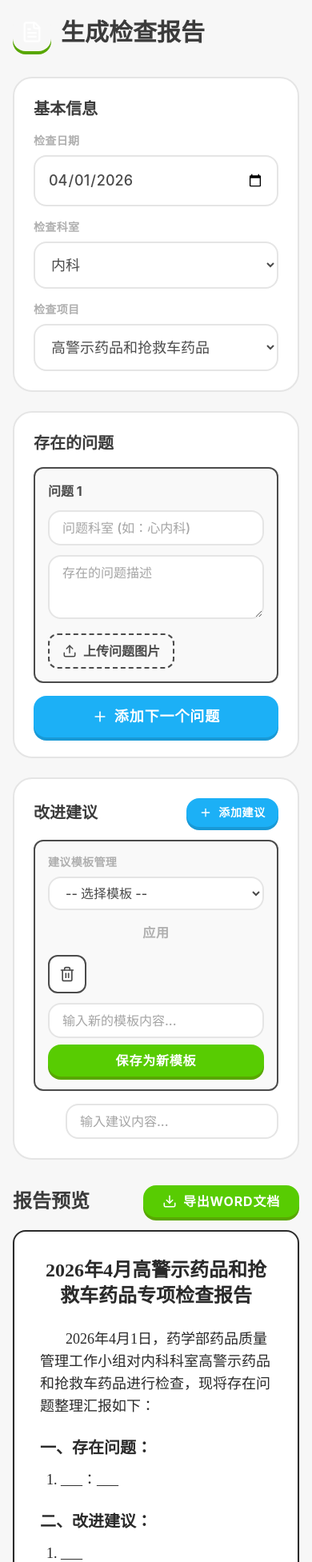
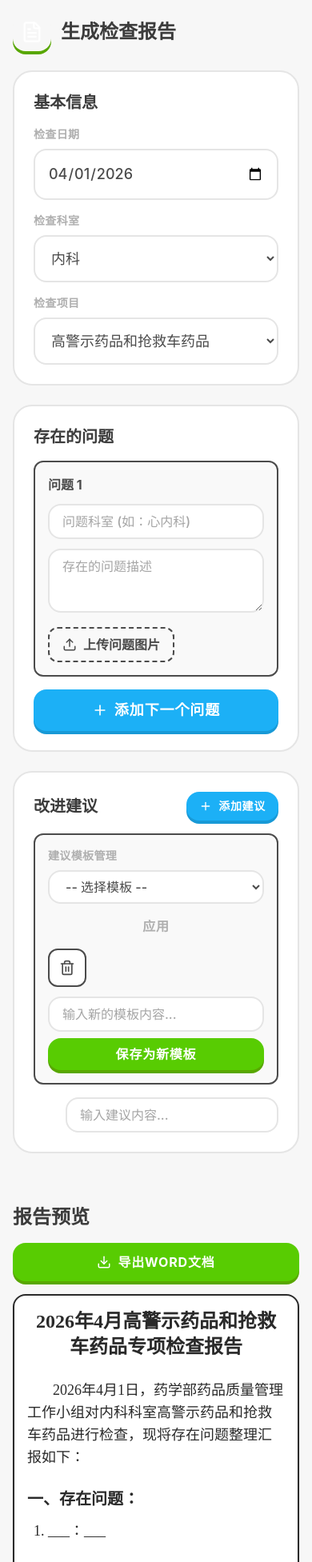
Before and after one commit to 1994182246/report-app, a React (Vite) app: page / in a window 390 px wide. Shown: the top 1953 px of the page at 80% size. Built offline with nearby package versions, Linux system fonts and the light colour scheme.

Commit message:
fix: mobile layout and download support using navigator.share

```diff
--- a/src/App.tsx
+++ b/src/App.tsx
@@ -39,6 +39,7 @@ const App = () => {
   const [suggestionTemplates, setSuggestionTemplates] = useState<string[]>(BUILT_IN_SUGGESTIONS);
   const [newTemplateText, setNewTemplateText] = useState('');
   const [selectedTemplate, setSelectedTemplate] = useState<string>('');
+  const [isExporting, setIsExporting] = useState(false);
 
   const reportRef = useRef<HTMLDivElement>(null);
 
@@ -92,6 +93,7 @@ const App = () => {
   };
 
   const exportAsWord = async () => {
+    setIsExporting(true);
     // 辅助函数：将 Base64 数据 URI 转换为 ArrayBuffer
     const base64DataURLToArrayBuffer = (dataURI: string) => {
       const base64String = dataURI.split(',')[1];
@@ -432,9 +434,35 @@ const App = () => {
       ],
     });
 
-    Packer.toBlob(doc).then((blob) => {
-      saveAs(blob, `${formatDateTitle(inspectionDate)}${inspectionItem}专项检查报告.docx`);
-    });
+    try {
+      const blob = await Packer.toBlob(doc);
+      const fileName = `${formatDateTitle(inspectionDate)}${inspectionItem}专项检查报告.docx`;
+
+      // 针对移动端，优先尝试使用原生分享 API，这能完美解决微信/Safari等内置浏览器的下载限制
+      const file = new File([blob], fileName, { type: "application/vnd.openxmlformats-officedocument.wordprocessingml.document" });
+      if (navigator.canShare && navigator.canShare({ files: [file] })) {
+        await navigator.share({
+          files: [file],
+          title: fileName,
+        });
+      } else {
+        // 不支持 share API 或 PC 端，回退到 file-saver 下载
+        saveAs(blob, fileName);
+      }
+    } catch (error) {
+      console.error("Export failed:", error);
+      // 用户取消分享等情况可能会抛出错误，作为回退手段尝试普通下载
+      if (error instanceof Error && error.name !== 'AbortError') {
+        try {
+          const blob = await Packer.toBlob(doc);
+          saveAs(blob, `${formatDateTitle(inspectionDate)}${inspectionItem}专项检查报告.docx`);
+        } catch (fallbackErr) {
+          alert("导出失败，请重试！");
+        }
+      }
+    } finally {
+      setIsExporting(false);
+    }
   };
 
   const formatDateTitle = (dateString: string) => {
@@ -462,11 +490,11 @@ const App = () => {
 
         {/* Left Form Section */}
         <div className="space-y-6">
-          <div className="flex items-center gap-3 mb-8">
-            <div className="w-12 h-12 rounded-2xl bg-duo-green flex items-center justify-center shadow-[0_4px_0_0_var(--color-duo-green-dark)]">
+          <div className="flex items-center gap-3 mb-6 sm:mb-8">
+            <div className="w-12 h-12 rounded-2xl bg-duo-green flex items-center justify-center shadow-[0_4px_0_0_var(--color-duo-green-dark)] flex-shrink-0">
               <FileText className="text-white w-7 h-7" />
             </div>
-            <h1 className="text-3xl font-bold text-[#3c3c3c]">生成检查报告</h1>
+            <h1 className="text-2xl sm:text-3xl font-bold text-[#3c3c3c]">生成检查报告</h1>
           </div>
 
           <div className="card-duo space-y-4">
@@ -666,20 +694,21 @@ const App = () => {
         </div>
 
         {/* Right Preview Section */}
-        <div className="lg:sticky lg:top-8 h-fit space-y-4">
-          <div className="flex justify-between items-center">
+        <div className="lg:sticky lg:top-8 h-fit space-y-4 mt-8 lg:mt-0">
+          <div className="flex flex-col sm:flex-row justify-between items-start sm:items-center gap-4">
             <h2 className="text-2xl font-bold text-[#3c3c3c]">报告预览</h2>
             <button
               onClick={exportAsWord}
-              className="btn-duo btn-duo-green py-2 px-6 flex items-center gap-2"
+              disabled={isExporting}
+              className={`btn-duo ${isExporting ? 'bg-duo-gray cursor-not-allowed shadow-none top-[4px]' : 'btn-duo-green'} w-full sm:w-auto py-3 sm:py-2 px-6 flex items-center justify-center gap-2 transition-all`}
             >
-              <Download size={18} /> 导出Word文档
+              <Download size={18} /> {isExporting ? '正在生成...' : '导出Word文档'}
             </button>
           </div>
 
           <div
             ref={reportRef}
-            className="bg-white p-8 rounded-2xl border-2 border-duo-gray shadow-sm text-[#2a2a2a] leading-relaxed break-words"
+            className="bg-white p-4 sm:p-8 rounded-2xl border-2 border-duo-gray shadow-sm text-[#2a2a2a] leading-relaxed break-words overflow-x-auto"
             style={{ fontFamily: 'SimSun, "宋体", serif' }}
           >
             <h1 className="text-2xl font-bold text-center mb-6">
```
